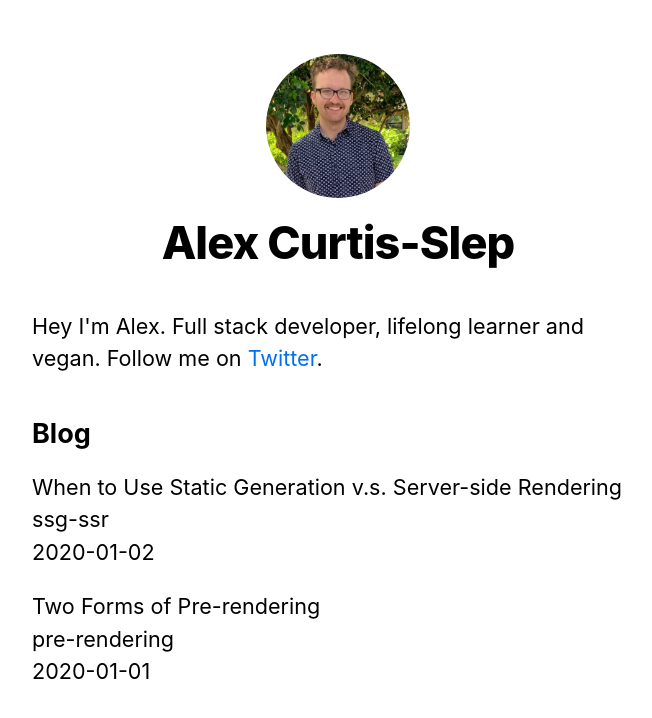
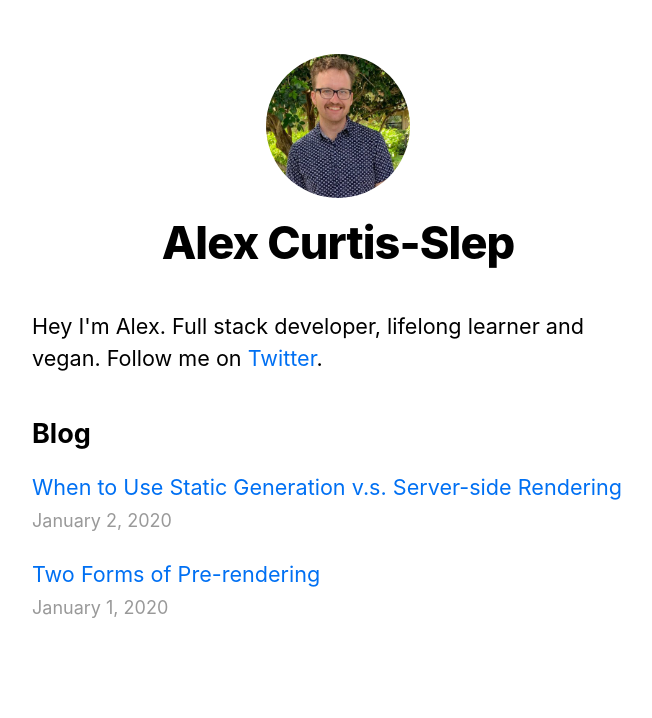
Before and after one commit to AlexVCS/nextjs-blog, a Next.js app: page / in a window 1280 px wide. Shown: the top 718 px of the page, without its empty margins (302-954 px from the left). Built offline with nearby package versions, Linux system fonts and the light colour scheme.

Commit message:
Finished the dynamic routes

```diff
--- /dev/null
+++ b/components/date.js
@@ -0,0 +1,6 @@
+import { parseISO, format } from 'date-fns'
+
+export default function Date({ dateString }) {
+    const date = parseISO(dateString)
+    return <time dateTime={dateString}>{format(date, 'LLLL d, yyyy')}</time>
+}
--- a/lib/posts.js
+++ b/lib/posts.js
@@ -1,6 +1,29 @@
 import fs from 'fs'
 import path from 'path'
 import matter from 'gray-matter'
+import remark from 'remark'
+import html from 'remark-html'
+
+export async function getPostData(id) {
+    const fullPath = path.join(postsDirectory, `${id}.md`)
+    const fileContents = fs.readFileSync(fullPath, 'utf8')
+
+    // Use gray-matter to parse the post metadata section
+    const matterResult = matter(fileContents)
+
+    // Use remark to convert markdown into html string
+    const processedContent = await remark()
+        .use(html)
+        .process(matterResult.content)
+    const contentHtml = processedContent.toString()
+
+    // Combine the data with the id
+    return {
+        id,
+        contentHtml,
+        ...matterResult.data
+    }
+}
 
 export function getAllPostIds() {
     const fileNames = fs.readdirSync(postsDirectory)
--- a/package.json
+++ b/package.json
@@ -8,9 +8,12 @@
     "start": "next start"
   },
   "dependencies": {
+    "date-fns": "^2.16.1",
     "gray-matter": "^4.0.2",
     "next": "^10.0.0",
     "react": "16.13.1",
-    "react-dom": "16.13.1"
+    "react-dom": "16.13.1",
+    "remark": "^13.0.0",
+    "remark-html": "^13.0.1"
   }
 }
--- a/pages/index.js
+++ b/pages/index.js
@@ -2,6 +2,8 @@
 import Layout, { siteTitle } from '../components/layout'
 import { getSortedPostsData } from '../lib/posts'
 import utilStyles from '../styles/utils.module.css'
+import Link from 'next/link'
+import Date from '../components/date'
 
 export async function getStaticProps() {
   const allPostsData = getSortedPostsData()
@@ -26,11 +28,13 @@
         <ul className={utilStyles.list}>
           {allPostsData.map(({ id, date, title }) => (
             <li className={utilStyles.listItem} key={id}>
-              {title}
+              <Link href={`/posts/${id}`}>
+                <a>{title}</a>
+              </Link>
               <br />
-              {id}
-              <br />
-              {date}
+              <small className={utilStyles.lightText}>
+                <Date dateString={date} />
+              </small>
             </li>
           ))}
         </ul>
```
Also changed, not shown: pages/posts/[id].js (+28 -3 lines), 1 other file (tests, documents, lock files or other folders).
